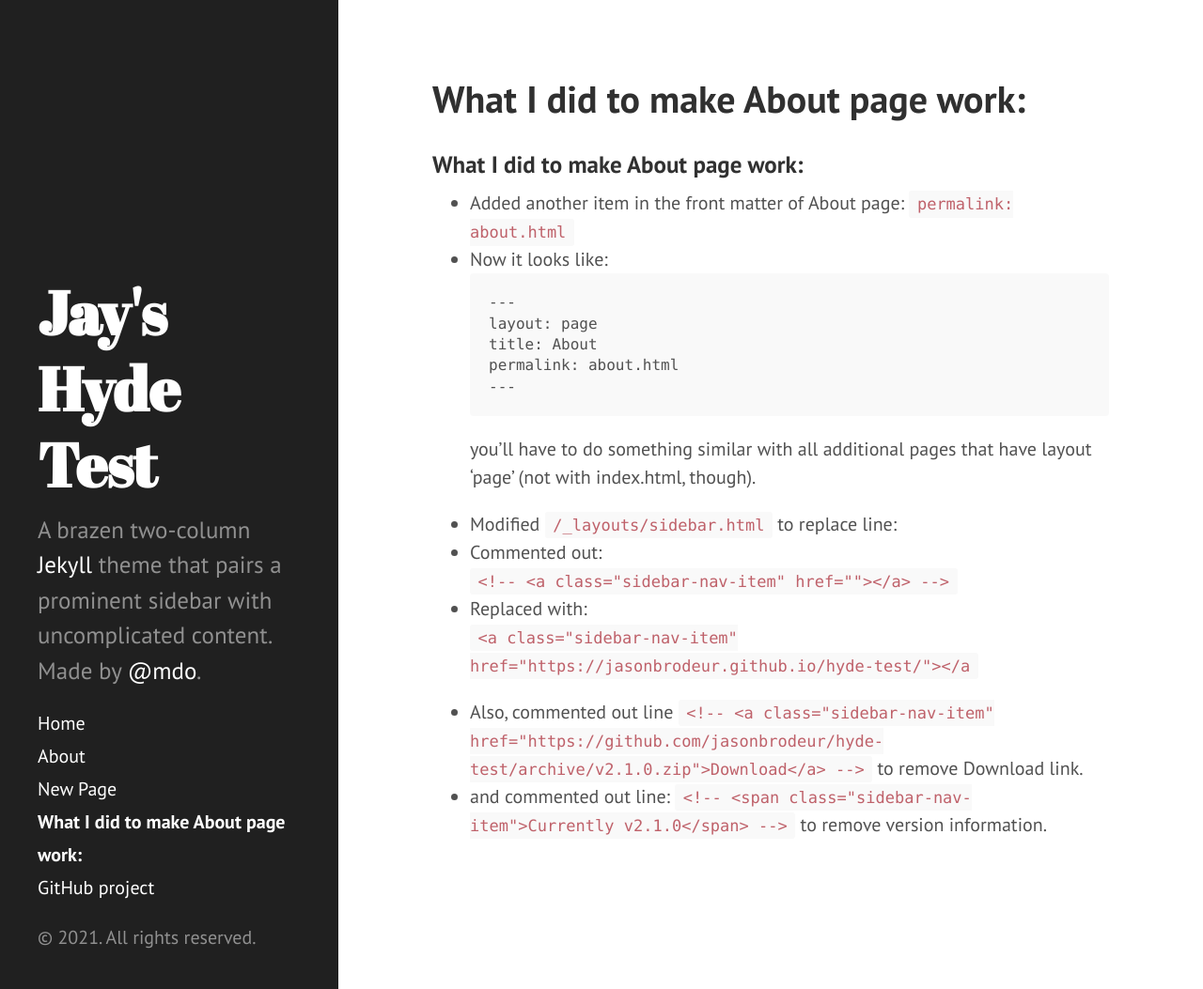
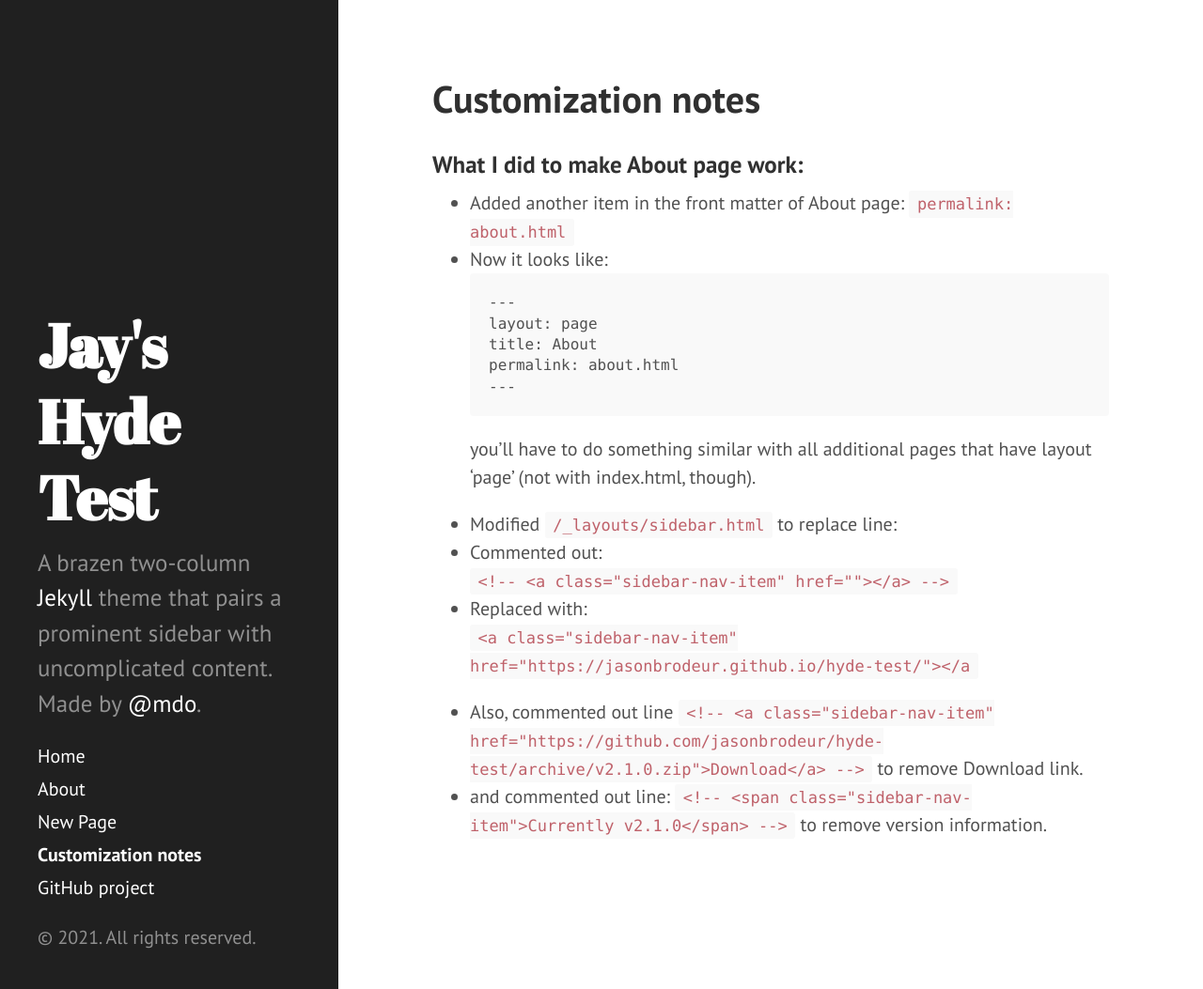
Before and after one commit to jasonbrodeur/hyde-test, a Jekyll site: the page built from notes.md, in a window 1280 px wide and 1053 px high. Shown: the whole window at 94% size. Built offline with Jekyll 4.4.1, drawn with Linux system fonts in a browser that asks for light colours; our own code applies the rules of GitHub Pages for plain Markdown files.

Commit message:
Update notes.md

````diff
--- a/notes.md
+++ b/notes.md
@@ -1,3 +1,8 @@
+---
+layout: page
+title: Customization notes
+permalink: notes.html
+---
 
 ### What I did to make About page work:
 - Added another item in the front matter of About page: ```permalink: about.html```
````
